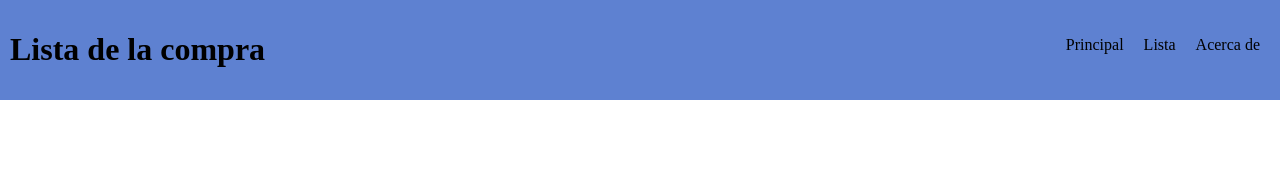
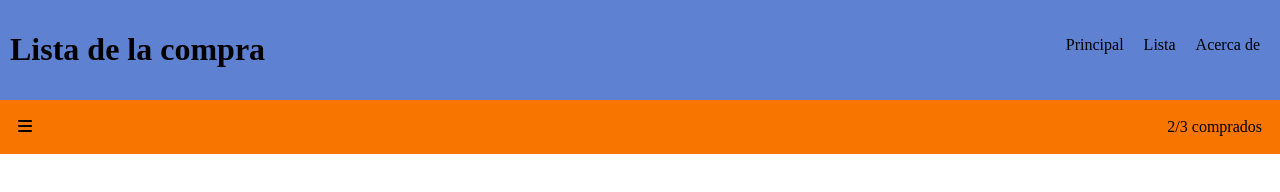
Before and after one commit to Ivangg88/prueba, a plain HTML site: page index.html in a window 1280 px wide. Drawn offline with Linux system fonts and the light colour scheme.

Commit message:
added header to main

```diff
--- a/css/styles.css
+++ b/css/styles.css
@@ -1,5 +1,6 @@
 :root {
   --background-upper: #5e81d1;
+  --background-second-level: #f87500;
 }
 * {
   box-sizing: border-box;
@@ -31,3 +32,10 @@ body {
   text-decoration: none;
   color: #000;
 }
+
+.main-container__header {
+  display: flex;
+  justify-content: space-between;
+  padding: 18px;
+  background-color: var(--background-second-level);
+}
--- a/index.html
+++ b/index.html
@@ -5,6 +5,13 @@
     <meta http-equiv="X-UA-Compatible" content="IE=edge" />
     <meta name="viewport" content="width=device-width, initial-scale=1.0" />
     <link rel="shortcut icon" href="favicon.png" type="image/x-icon" />
+    <link
+      rel="stylesheet"
+      href="https://cdnjs.cloudflare.com/ajax/libs/font-awesome/6.1.1/css/all.min.css"
+      integrity="sha512-KfkfwYDsLkIlwQp6LFnl8zNdLGxu9YAA1QvwINks4PhcElQSvqcyVLLD9aMhXd13uQjoXtEKNosOWaZqXgel0g=="
+      crossorigin="anonymous"
+      referrerpolicy="no-referrer"
+    />
     <link rel="stylesheet" href="css/styles.css" />
     <title>Buying list</title>
   </head>
@@ -29,5 +36,12 @@
         </li>
       </ol>
     </header>
+
+    <main class="main container">
+      <header class="main-container__header">
+        <i class="fa-solid fa-bars"></i>
+        <span class="main-container__text">2/3 comprados</span>
+      </header>
+    </main>
   </body>
 </html>
```
